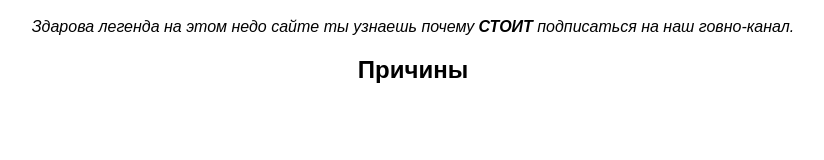
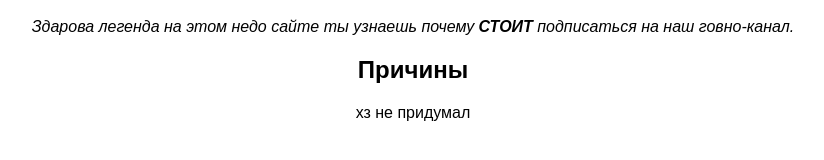
Before and after one commit to Rezinki/main, a plain HTML site: page index.html in a window 1280 px wide. Shown: the part 348-508 px from the top of the page, without its empty margins (227-1051 px from the left). Drawn offline with Linux system fonts and the light colour scheme.

Commit message:
Update index.html

```diff
--- a/index.html
+++ b/index.html
@@ -5,5 +5,6 @@
         <br>Топ 5 причин подписаться на Rezinki Players</h1>
         <p style="text-align: center;"><i>Здарова легенда на этом недо сайте ты узнаешь почему<b> СТОИТ </b>подписаться на наш говно-канал.</i></p>
         <h2 style="text-align: center;">Причины</h2>
+        <p style="text-align: center;">хз не придумал</p>
     </body>
 </html>
```
